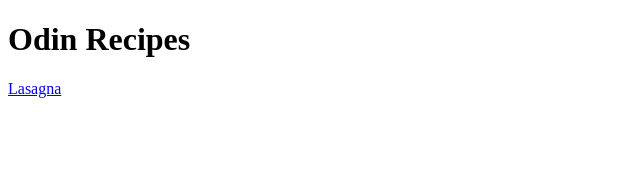
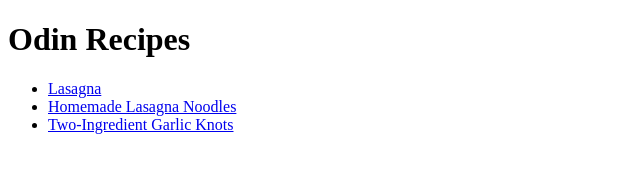
Before and after one commit to BipolarAnt/odin-recipes, a plain HTML site: page index.html in a window 1280 px wide. Shown: the whole page, without its empty margins (0-640 px from the left). Drawn offline with Linux system fonts and the light colour scheme.

Commit message:
Add recipes to index

```diff
--- a/index.html
+++ b/index.html
@@ -6,6 +6,10 @@
     </head>
     <body>
         <h1>Odin Recipes</h1>
-        <a href="./recipes/lasagna.html">Lasagna</a>
+        <ul>
+            <li><a href="./recipes/lasagna.html">Lasagna</a></li>
+            <li><a href="./recipes/homemade-lasagna-noodles.html">Homemade Lasagna Noodles</a></li>
+            <li><a href="./recipes/two-ingredient-garlic-knots.html">Two-Ingredient Garlic Knots</a></li>
+        </ul>
     </body>
 </html>
```
